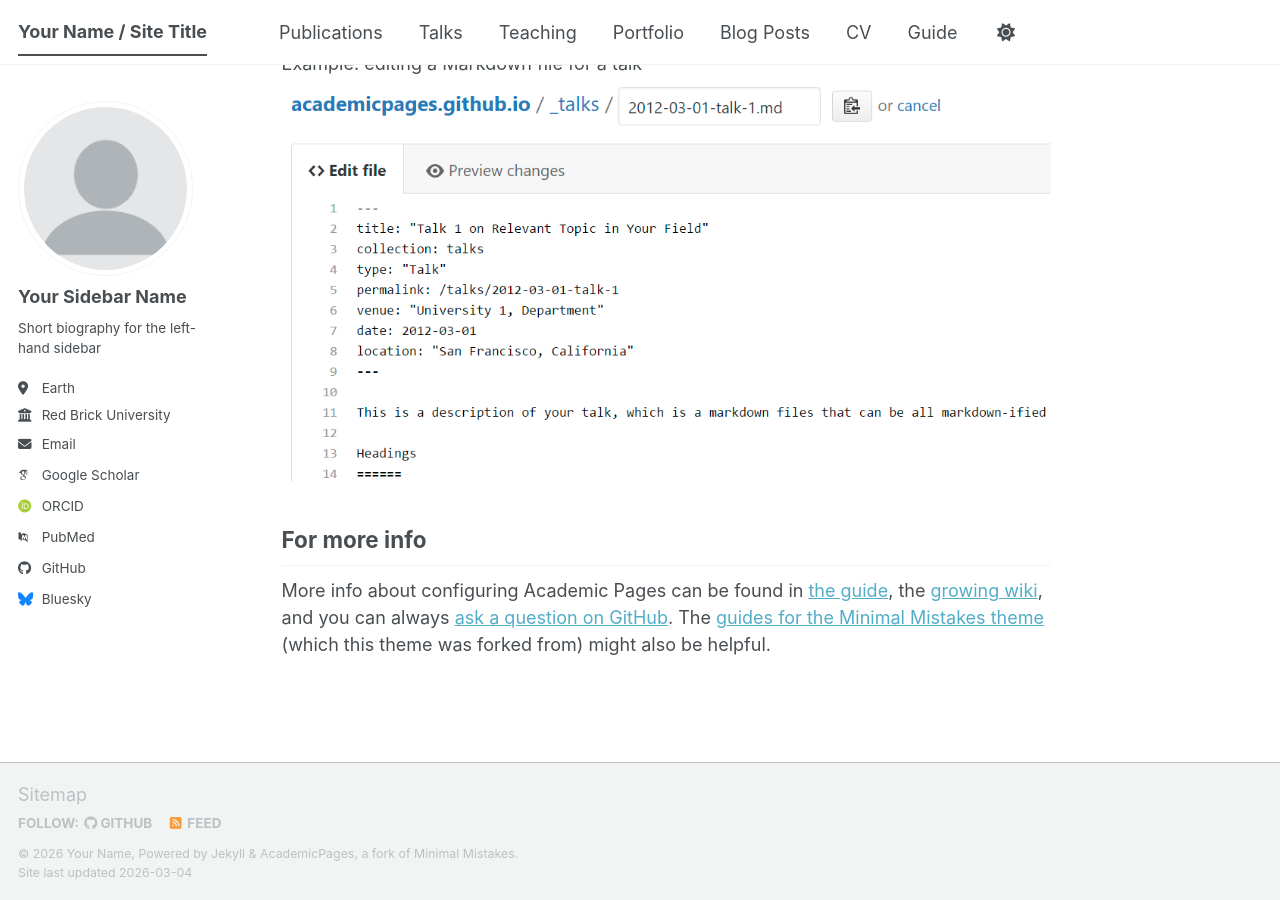
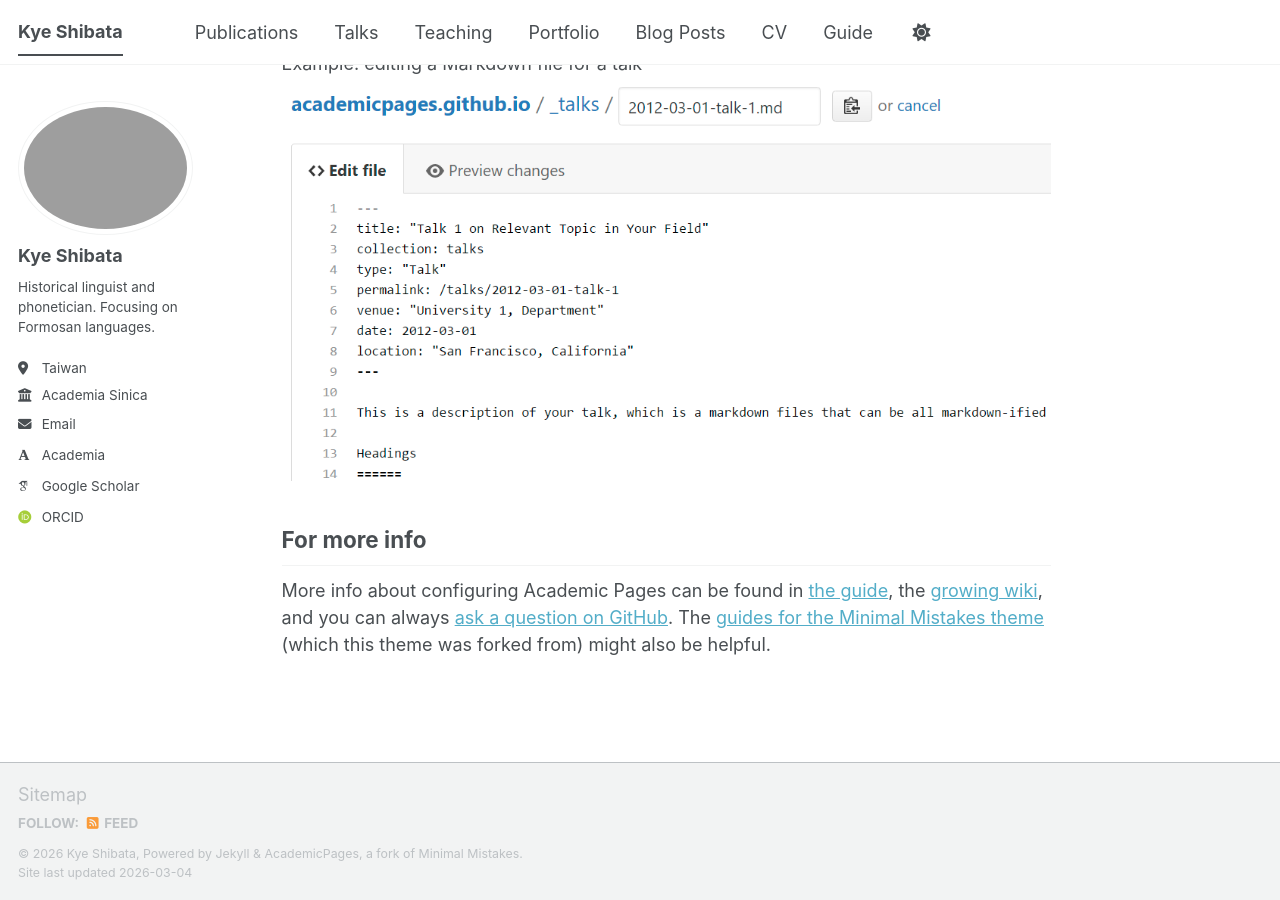
Before and after one commit to xpsh/xpsh.github.io, a Jekyll site: the page built from _pages/about.md, in a window 1280 px wide and 900 px high, scrolled down 2720 px. Built offline with Jekyll 4.4.1, drawn with Linux system fonts in a browser that asks for light colours; some web fonts are replaced; a script bundle is joined from its source files by our own code; library files that are not in the unit come from our copies.

Commit message:
Modify site title and author details
Updated personal information and site settings in _config.yml.

```diff
--- a/_config.yml
+++ b/_config.yml
@@ -9,39 +9,39 @@
 # Basic Site Settings
 locale                   : "en-US"
 site_theme               : "default" # The available themes options are "default", "air", "sunrise", "mint", "dirt" and "contrast"
-title                    : "Your Name / Site Title"
+title                    : "Kye Shibata"
 title_separator          : "-"
-name                     : &name "Your Name"
-description              : &description "Your Name's academic portfolio"   # Update this with a general description of your site, this is the default if not overridden by a page
-url                      : https://academicpages.github.io # The base hostname & protocol for your site e.g. "https://[your GitHub username].github.io",
+name                     : &name "Kye Shibata"
+description              : &description "Kye Shibata's academic portfolio"   # Update this with a general description of your site, this is the default if not overridden by a page
+url                      : https://xpsh.github.io # The base hostname & protocol for your site e.g. "https://[your GitHub username].github.io",
                                                            # or if you already have some other page hosted on Github then use "https://[your GitHub username].github.io/[Your Repo Name]"
 baseurl                  : "" # the subpath of your site, e.g. "/blog"
-repository               : "academicpages/academicpages.github.io"
+repository               : "xpsh/xpsh.github.io"
 
 # Site Author - The following control what appear as part of the author content on the side bar.
 #               If a field is blank the icon and link will not appear, otherwise it will be shown.
 #               Additional customization can be done by editing /_includes/author-profile.html
 author:
   # Biographic information
-  avatar           : "profile.png"
-  name             : "Your Sidebar Name"
+  avatar           : # "profile.png"
+  name             : "Kye Shibata"
   pronouns         : # example: "she/her"
-  bio              : "Short biography for the left-hand sidebar"
-  location         : "Earth"
-  employer         : "Red Brick University"
+  bio              : "Historical linguist and phonetician. Focusing on Formosan languages."
+  location         : "Taiwan"
+  employer         : "Academia Sinica"
   uri              : # URL
-  email            : "none@example.org"
+  email            : "kye.shibata@gmail.com"
 
   # Academic websites
-  academia         : # URL
+  academia         : "https://sinica.academia.edu/KyeShibata" # URL
   arxiv            : # URL - Update with the correct link to your profile
-  googlescholar    : "https://scholar.google.com/citations?user=PS_CX0AAAAAJ"
+  googlescholar    : "https://scholar.google.com/citations?user=By1i6cAAAAAJ"
   inspire-hep      : # URL
   impactstory      : # URL
-  orcid            : "https://orcid.org/yourorcidurl"
+  orcid            : "https://orcid.org/0009-0002-8732-6814"
   semantic         : # URL
   ssrn             : # URL
-  pubmed           : "https://www.ncbi.nlm.nih.gov/pubmed/?term=john+snow"
+  pubmed           : # URL
   researchgate     : # URL
   scopus           : # URL
   zotero           : # URL
@@ -51,13 +51,13 @@ author:
   bitbucket        : # Username - Update with your username on the site
   codepen          : # Username
   dribbble         : # Username
-  github           : "academicpages"
+  github           : # "xpsh"
   kaggle           : # Username
   stackoverflow    : # User number or user number and name (i.e., use "1" or "1/jeff-atwood")
 
   # Social media
   artstation       : # Username
-  bluesky          : "bsky.app" # Replace this with you Bluesky username
+  bluesky          : # "bsky.app" # Replace this with you Bluesky username
   facebook         : # Username
   flickr           : # Username
   foursquare       : # Username
@@ -84,12 +84,15 @@ author:
 
 # Publication Category - The following the list of publication categories and their headings
 publication_category:
+  manuscripts:
+    title: 'Journal Articles'
+  proceedings:
+    title: 'Proceedings Papers'
   books:
     title: 'Books'
-  manuscripts:
-    title: 'Journal Articles'
-  conferences:
-    title: 'Conference Papers'
+  bookchapters:
+    title: 'Book Chapters'
+
 
 # Site Settings
 teaser                   :  # filename of teaser fallback teaser image placed in /images/ for social media previews
@@ -138,7 +141,7 @@ yandex_site_verification :
 
 # Social Sharing
 twitter:
-  username               : &twitter
+  username               : # &twitter
 facebook:
   username               :
   app_id                 :
@@ -302,7 +305,7 @@ sass:
 permalink: /:categories/:title/
 # paginate: 5 # amount of posts to show
 # paginate_path: /page:num/
-timezone: Etc/UTC # https://en.wikipedia.org/wiki/List_of_tz_database_time_zones
+timezone: # Etc/UTC # https://en.wikipedia.org/wiki/List_of_tz_database_time_zones
 
 
 # Plugins
```
